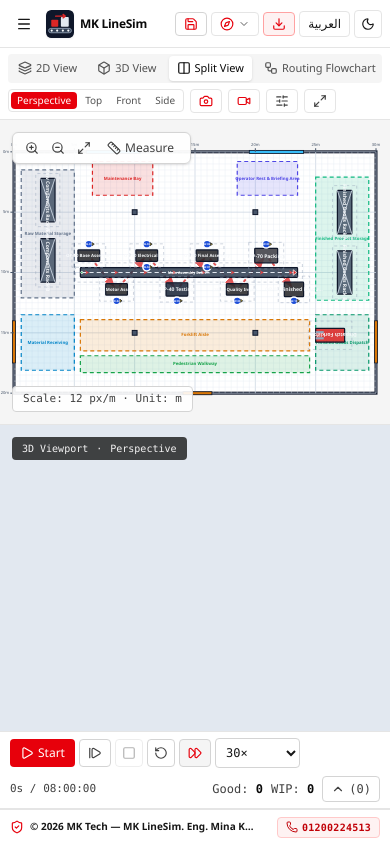
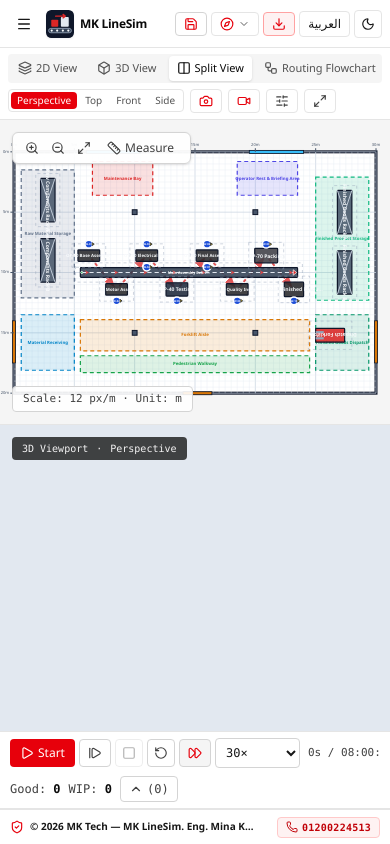
Before and after one commit to Minakhairat/MK-LineSim, a React (Vite) app: page / in a window 390 px wide. Built offline with nearby package versions, Linux system fonts and the light colour scheme.

Commit message:
Fix status bar overlap at wide widths

```diff
--- a/src/components/panels/BottomSimPanel.tsx
+++ b/src/components/panels/BottomSimPanel.tsx
@@ -205,11 +205,11 @@ export const BottomSimPanel: React.FC = () => {
         </div>
 
         {/* Timeline Scrub / Clock */}
-        <div className="flex flex-1 items-center gap-2 sm:gap-3 min-w-[140px] max-w-md">
+        <div className="flex flex-1 items-center gap-2 sm:gap-3 min-w-0 max-w-md overflow-hidden">
           <span className="text-[11px] sm:text-xs font-mono-tabular text-neutral-700 dark:text-neutral-200 whitespace-nowrap">
             {formatDuration(simSnapshot.clockSec)} / {formatDuration(duration)}
           </span>
-          <div className="h-2 flex-1 overflow-hidden rounded-full bg-neutral-200 dark:bg-neutral-800 hidden xs:block sm:block">
+          <div className="h-2 flex-1 min-w-[12px] overflow-hidden rounded-full bg-neutral-200 dark:bg-neutral-800 hidden xs:block sm:block">
             <div
               className="h-full bg-red-600 transition-all duration-150"
               style={{ width: `${progressPct}%` }}
@@ -223,7 +223,7 @@ export const BottomSimPanel: React.FC = () => {
         </div>
 
         {/* Live KPI summary & Event Log Toggle */}
-        <div className="flex items-center gap-2 sm:gap-4 text-xs font-mono-tabular">
+        <div className="flex shrink-0 items-center gap-2 sm:gap-4 text-xs font-mono-tabular">
           <div className="flex items-center gap-2 sm:gap-3 text-neutral-700 dark:text-neutral-300">
             <span>
               {t.labels.good}: <strong className="text-neutral-950 dark:text-white">{kpis?.goodUnits ?? 0}</strong>
```
